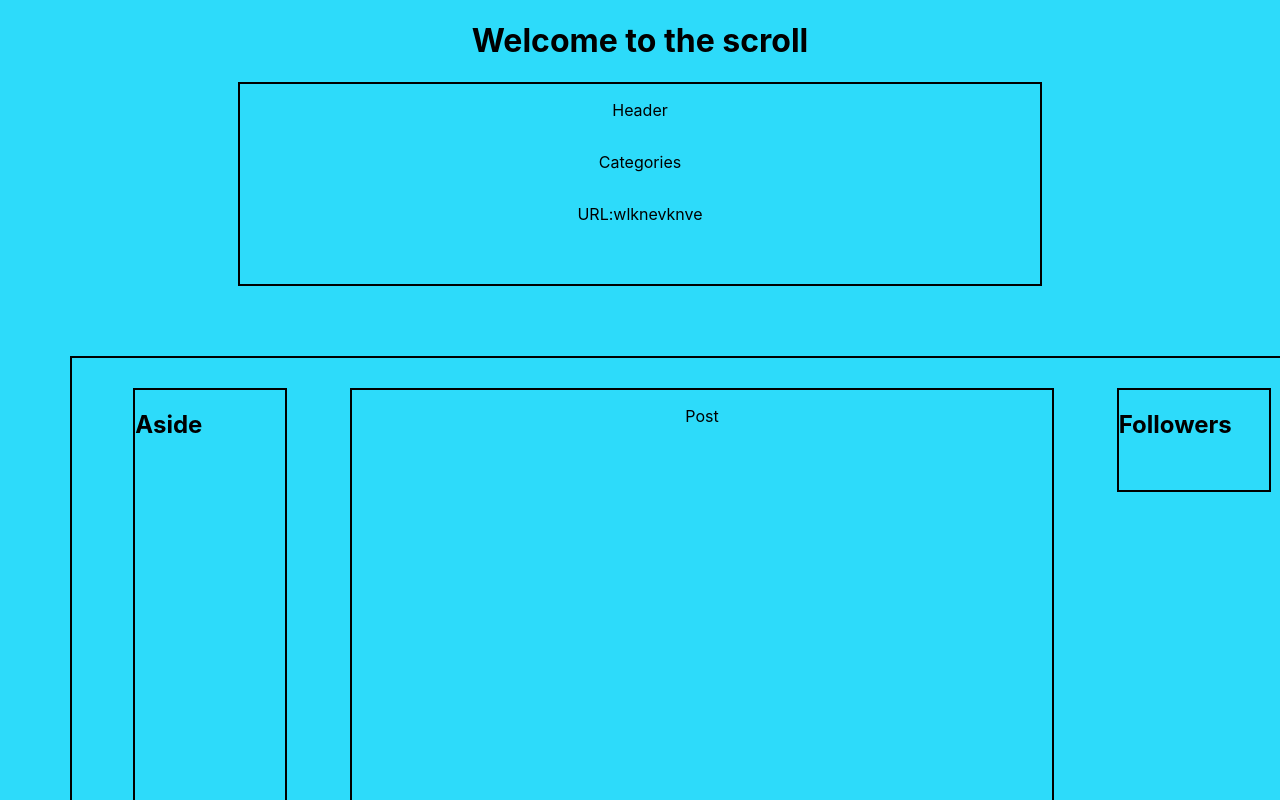
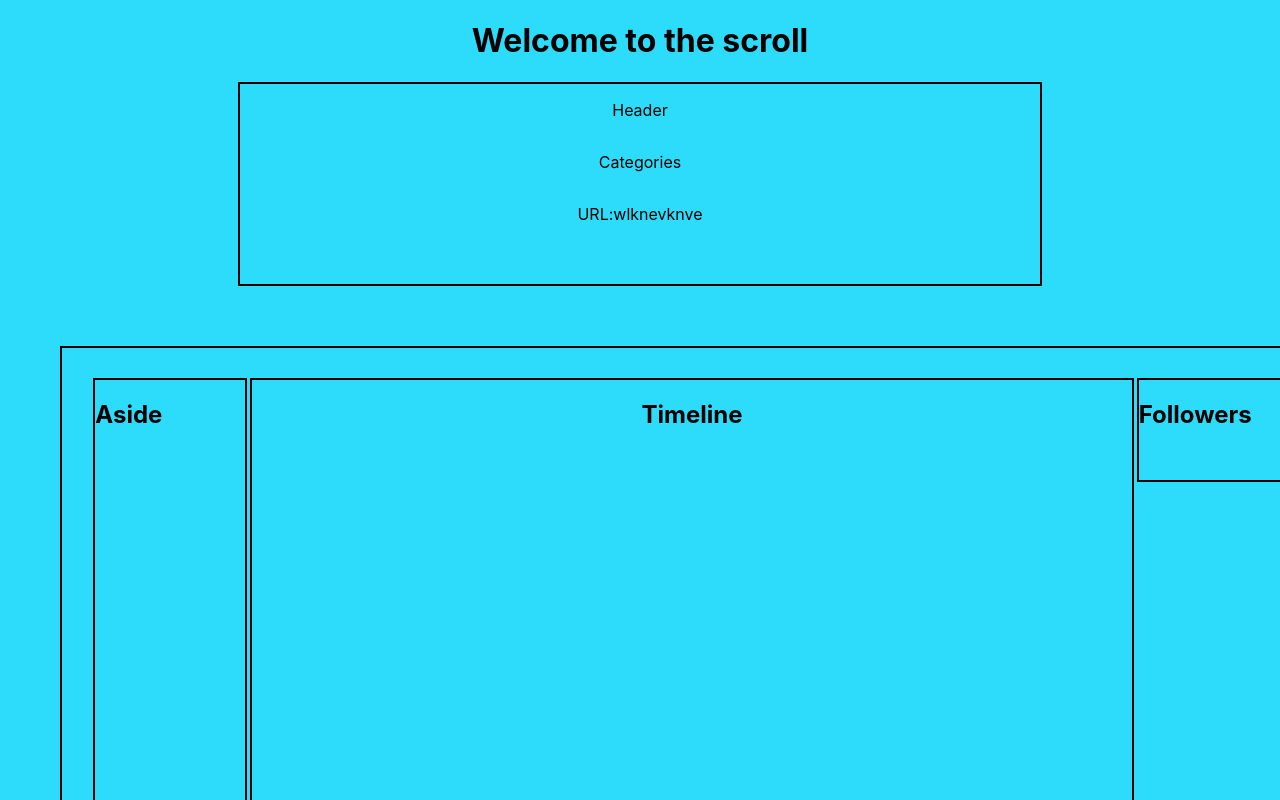
Before and after one commit to justinallenshade/The-Scroll-Front-End, a React (Create React App) app: page /post in a window 1280 px wide. Shown: the top 800 px of the page. Built offline with nearby package versions, Linux system fonts and the light colour scheme.

Commit message:
updated with of timeline

```diff
--- a/src/App.css
+++ b/src/App.css
@@ -26,7 +26,7 @@ body {
   display: flex;
   justify-content: space-around;
   flex-direction: row;
-  margin: 70px;
+  margin: 60px;
   padding: 30px;
 }
 
@@ -50,6 +50,6 @@ body {
 #Timeline {
   border: solid 2px black;
   height: 700px;
-  width: 700px;
+  width: 880px;
   text-align: center;
 }
--- a/src/Components/Home.jsx
+++ b/src/Components/Home.jsx
@@ -16,7 +16,7 @@ export default function Home(props) {
                 </div>
 
                 <div id="Timeline">
-                    <p>Post</p>
+                    <h2>Timeline</h2>
                 </div>
 
                 <div id="Followers">
```
